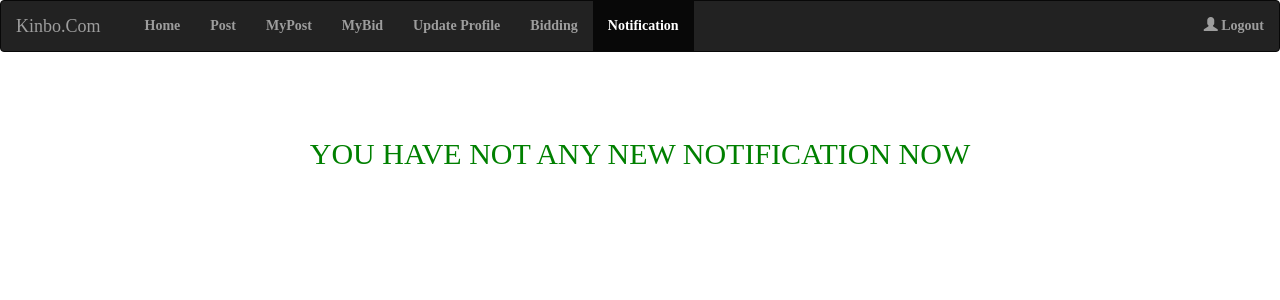
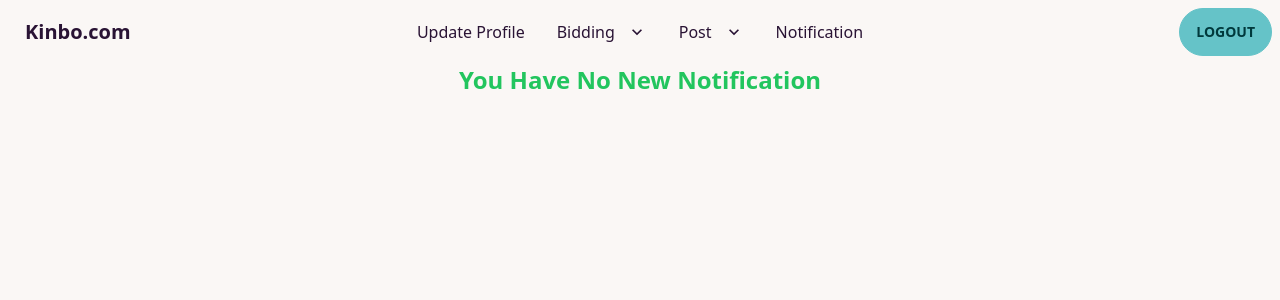
Before and after one commit to rmzn17/Online-Bidding-System-PHP-, a PHP site: page /UNotification.php in a window 1280 px wide. Shown: the top 300 px of the page. Run offline with PHP 8.4, Linux system fonts and the light colour scheme; a user stored in the database is signed in; data comes from the database, SQL or seed files in the repository; some libraries are stand-ins or nearby versions.

Commit message:
update with daisyUI

```diff
--- a/UNotification.php
+++ b/UNotification.php
@@ -3,145 +3,27 @@
 <!DOCTYPE html>
 <html lang="en">
 <head>
-  <title>Bidding System</title>
-  <meta charset="utf-8">
-  <meta name="viewport" content="width=device-width, initial-scale=1">
-  <link rel="stylesheet" href="https://maxcdn.bootstrapcdn.com/bootstrap/3.3.7/css/bootstrap.min.css">
-  <script src="https://ajax.googleapis.com/ajax/libs/jquery/3.1.1/jquery.min.js"></script>
-  <script src="https://maxcdn.bootstrapcdn.com/bootstrap/3.3.7/js/bootstrap.min.js"></script>
-
-  <style>
-
- body {
-font-family: Agency FB;
-}
-
-
-.msg
-{
-  font-size: 30px;
-
-  padding: 10px;
-  margin-left: 200px;
-
-}
-    table {
-      margin: auto;
-      font-family: "Lucida Sans Unicode", "Lucida Grande", "Segoe Ui";
-      font-size: 12px;
-    }
-
-    h1 {
-      margin: 25px auto 0;
-      text-align: center;
-      text-transform: uppercase;
-      font-size: 17px;
-    }
-
-    table td {
-      transition: all .5s;
-    }
-
-    /* Table */
-    .data-table {
-      border-collapse: collapse;
-      font-size: 14px;
-      min-width: 537px;
-    }
-
-    .data-table th,
-    .data-table td {
-      border: 1px solid #e1edff;
-      padding: 7px 17px;
-    }
-    .data-table caption {
-      margin: 7px;
-    }
-
-    /* Table Header */
-    .data-table thead th {
-      background-color: #2F4F4F;
-      color: #FFFFFF;
-      border-color:black !important;
-      text-transform: uppercase;
-    }
-
-    /* Table Body */
-    .data-table tbody td {
-      color: #353535;
-    }
-    .data-table tbody td:first-child,
-    .data-table tbody td:nth-child(4),
-    .data-table tbody td:last-child {
-      text-align: right;
-    }
-
-    .data-table tbody tr:nth-child(odd) td {
-      background-color: #f4fbff;
-    }
-    .data-table tbody tr:hover td {
-      background-color: #008080;
-      border-color: #ffff0f;
-    }
-
-    /* Table Footer */
-    .data-table tfoot th {
-      background-color: #2F4F4F;
-      text-align: right;
-    }
-    .data-table tfoot th:first-child {
-      text-align: left;
-    }
-    .data-table tbody td:empty
-    {
-      background-color: #ffcccc;
-    }
-
-
-
-</style>
+  <?php require_once("layout/head-content.php") ?>
 </head>
 <body>
 
-<nav class="navbar navbar-inverse">
-  <div class="container-fluid">
-    <div class="navbar-header">
-      <a class="navbar-brand" href="#">Kinbo.Com</a>
-    </div>
-    <ul class="nav navbar-nav">
-      <li><a href="UserProfile.php"><b>&nbsp&nbsp&nbsp&nbspHome</b></a></li>
-
-      <li><a href="UserPost.php"><b>Post</b></a></li>
-       <li><a href="MyPost.php"><b>MyPost</b></a></li>
-       <li><a href="MyBid.php"><b>MyBid</b></a></li>
-        <li><a href="UUpdate.php"><b>Update Profile</b></a></li>
-         <li><a href="Bidding.php"><b>Bidding</b></a></li>
-         <li  class="active"><a href="UNotification.php"><b>Notification</b></a></li>
-    </ul>
-
-   <ul class="nav navbar-nav navbar-right">
-      <li><a href="ULogout.php"><span class="glyphicon glyphicon-user"></span> <b>Logout</b></a></li>
-
-    </ul>
-  </div>
-</nav>
+<?php require_once("layout/auth-nav.php") ?>
 <?php
 
-if ($_SERVER["REQUEST_METHOD"] == "POST")
-{
-     $Server="localhost";
-     $username="root";
-     $psrd="";
-     $dbname = "Bidding";
-     $connection= mysqli_connect($Server,$username,$psrd,$dbname);
+if ($_SERVER["REQUEST_METHOD"] == "POST") {
+  $Server = "localhost";
+  $username = "root";
+  $psrd = "";
+  $dbname = "Bidding";
+  $connection = mysqli_connect($Server, $username, $psrd, $dbname);
 
 
-      $uname=$_SESSION['uname'];
+  $uname = $_SESSION['uname'];
 
 
-      $query="delete from Notification where UserName='$uname'";
+  $query = "delete from Notification where UserName='$uname'";
 
-       mysqli_query($connection,$query);
+  mysqli_query($connection, $query);
 
 }
 
@@ -150,81 +32,66 @@ if ($_SERVER["REQUEST_METHOD"] == "POST")
 <?php
 
 
-     $Server="localhost";
-     $username="root";
-     $psrd="";
-     $dbname = "Bidding";
-     $connection= mysqli_connect($Server,$username,$psrd,$dbname);
+$Server = "localhost";
+$username = "root";
+$psrd = "";
+$dbname = "Bidding";
+$connection = mysqli_connect($Server, $username, $psrd, $dbname);
 
 
-      $uname=$_SESSION['uname'];
+$uname = $_SESSION['uname'];
 
-       $count=0;
-       $query="select * from Notification where UserName='$uname' and Seen='No'";
-       $Rows=mysqli_query($connection,$query);
-       $count= mysqli_num_rows($Rows);
+$count = 0;
+$query = "select * from Notification where UserName='$uname' and Seen='No'";
+$Rows = mysqli_query($connection, $query);
+$count = mysqli_num_rows($Rows);
 
 
 
 
 
-      if($count==0)
-      {
-        echo "<br><br>";
-        echo "<h1 style='font-size:30px;color:green'>";
-        echo "You Have Not Any New Notification Now";
-        echo "</h1>";
+if ($count == 0) { ?>
 
-      }
+        <p class="text-2xl text-green-500 font-bold text-center">
+          You Have No New Notification
+        </p>
 
-     if($count>0)
-      {
+<?php }
 
-       echo "<script> alert('You Have $count New Notification');</script>";
+if ($count > 0) { ?>
 
-      echo "<form method='POST'>";
-        echo'<table  style="width:200px;height:500px;border:2px solid black" class="data-table">
-     <thead>
-     <tr>
+          <script> alert('You Have $count New Notification');</script>
+
+          <form method='POST'>
+        <table class="table">
+             <thead>
+             <tr>
+               <th>Message</th>
+            </tr>
+          </thead>
+
+        <tbody>
+
+         <?php while ($row = mysqli_fetch_array($Rows)) { ?>
+                    <tr>
+
+
+                    <td>
+                    <?php echo $row['Message']; ?>
+                    </td>
 
 
 
-       <th>Message</th>
 
+         <?php } ?>
 
-    </tr>
-  </thead>
+            <p >
+          <button type='submit' class='btn btn-primary' >Delete All Message</button>
+          </p>
 
-<tbody>';
-
-   while ($row=mysqli_fetch_array($Rows))
-    {
-          echo "<tr>";
-
-
-          echo "<td>";
-          echo $row['Message'];
-          echo "</td>";
-
-         /*  echo "<td>";
-            $uname=$row[0];
-         echo"<a href=javascript:del('$uname')> <img src='Image/Delete2.jpg'  width='50px' height='50px' alt='Bid'/> </a>";
-          echo "</td>";*/
-
-
-    }
-
-echo"<p style=' margin: 1% 0% 0% 45%'>
-<button type='submit' class='btn btn-primary' >Delete All Message</button>
-</p>";
-
-    echo "</form>";
-    echo "</tbody>";
-      }
-
-
-
-?>
+        </tbody>
+        </form>
+<?php } ?>
 
 </body>
 </html>
--- a/layout/auth-nav.php
+++ b/layout/auth-nav.php
@@ -40,7 +40,7 @@
             Bidding
             <svg class="fill-current" xmlns="http://www.w3.org/2000/svg" width="20" height="20" viewBox="0 0 24 24"><path d="M7.41,8.58L12,13.17L16.59,8.58L18,10L12,16L6,10L7.41,8.58Z"/></svg>
           </a>
-          <ul class="p-2">
+          <ul class="p-2 bg-base-100 shadow-2xl">
             <li><a href="MyBid.php">Others</a></li>
             <li><a href="Bidding.php">My biddings</a></li>
           </ul>
@@ -50,7 +50,7 @@
             Post
             <svg class="fill-current" xmlns="http://www.w3.org/2000/svg" width="20" height="20" viewBox="0 0 24 24"><path d="M7.41,8.58L12,13.17L16.59,8.58L18,10L12,16L6,10L7.41,8.58Z"/></svg>
           </a>
-          <ul class="p-2">
+          <ul class="p-2 bg-base-100 shadow-2xl">
             <li><a href="UserPost.php">Others</a></li>
             <li><a href="MyPost.php">My Post</a></li>
           </ul>
```
Also changed, not shown: CSS/main.css.
